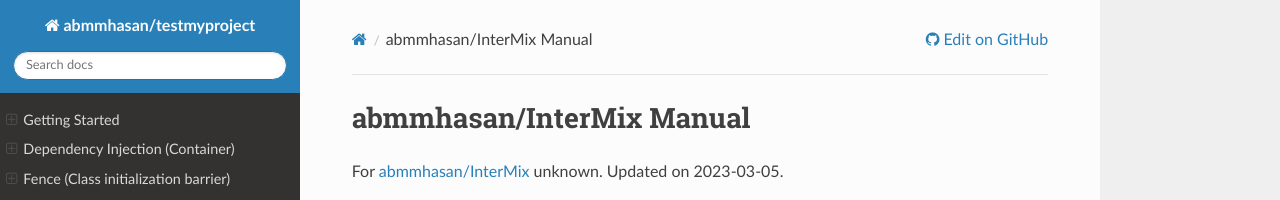
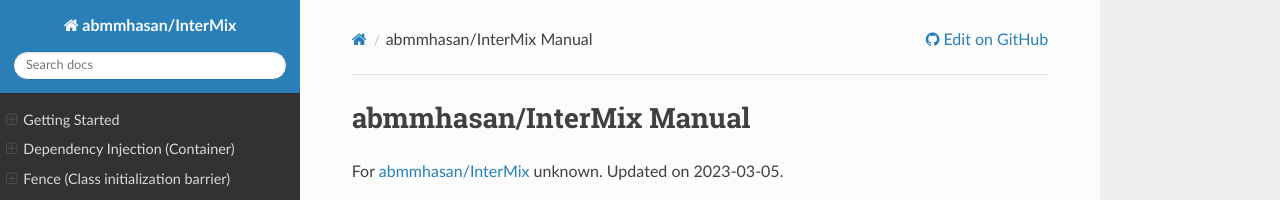
Before and after one commit to infocyph/InterMix, a Sphinx documentation site: the page built from docs/index.rst, in a window 1280 px wide. Shown: the top 200 px of the page. Built offline with Sphinx 7.4.7 and the Read the Docs theme 2.0.0, drawn with Linux system fonts in a browser that asks for light colours; pages that are not in the unit, such as notebooks, are missing from menus.

Commit message:
Update conf.py

```diff
--- a/docs/conf.py
+++ b/docs/conf.py
@@ -34,7 +34,7 @@
 
 # -- Project information -----------------------------------------------------
 
-project = 'abmmhasan/testmyproject'
+project = 'abmmhasan/InterMix'
 copyright = '2021-{year}, A. B. M. Mahmudul Hasan'.format(year = datetime.date.today().strftime('%Y'))
 author = 'A. B. M. Mahmudul Hasan'
 
```
